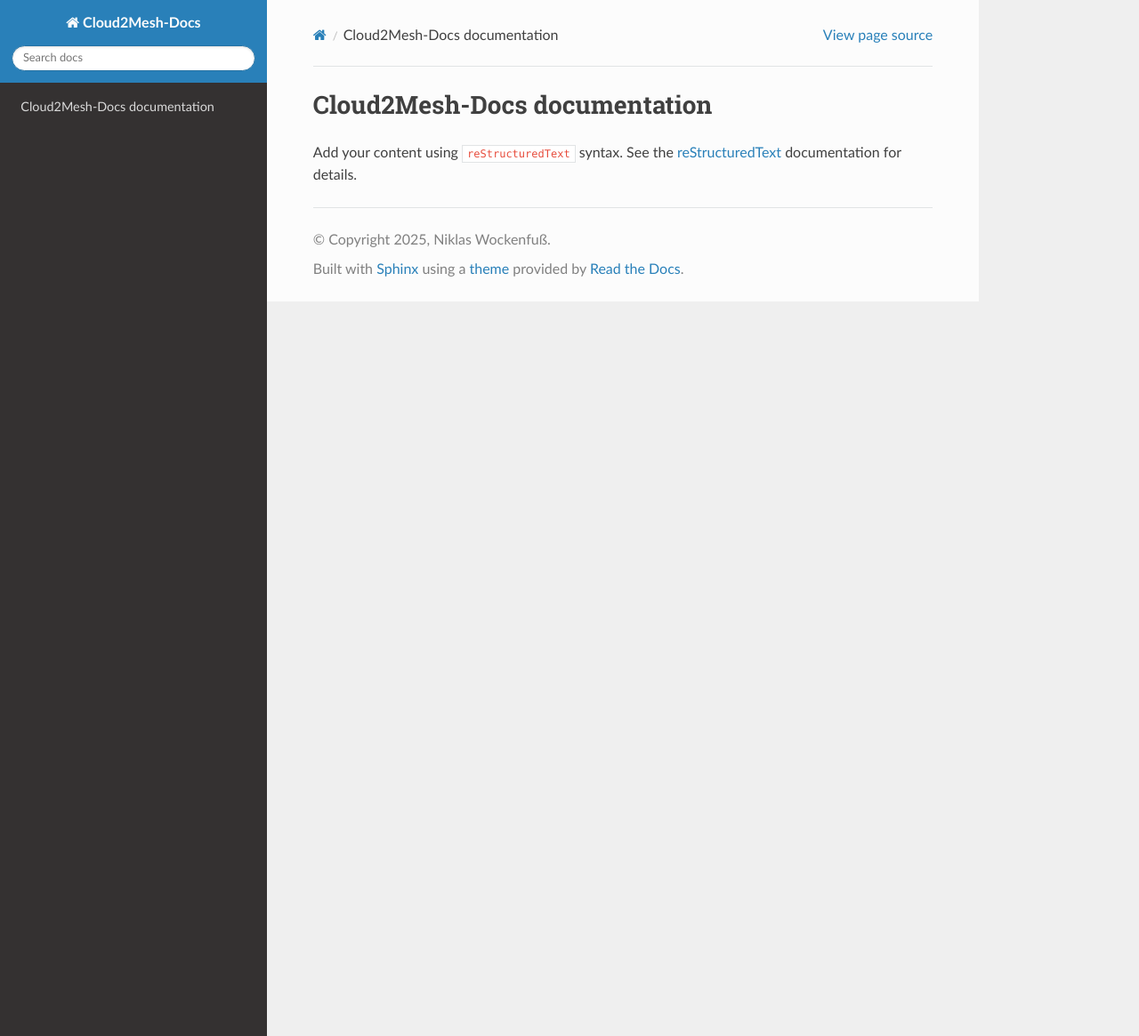
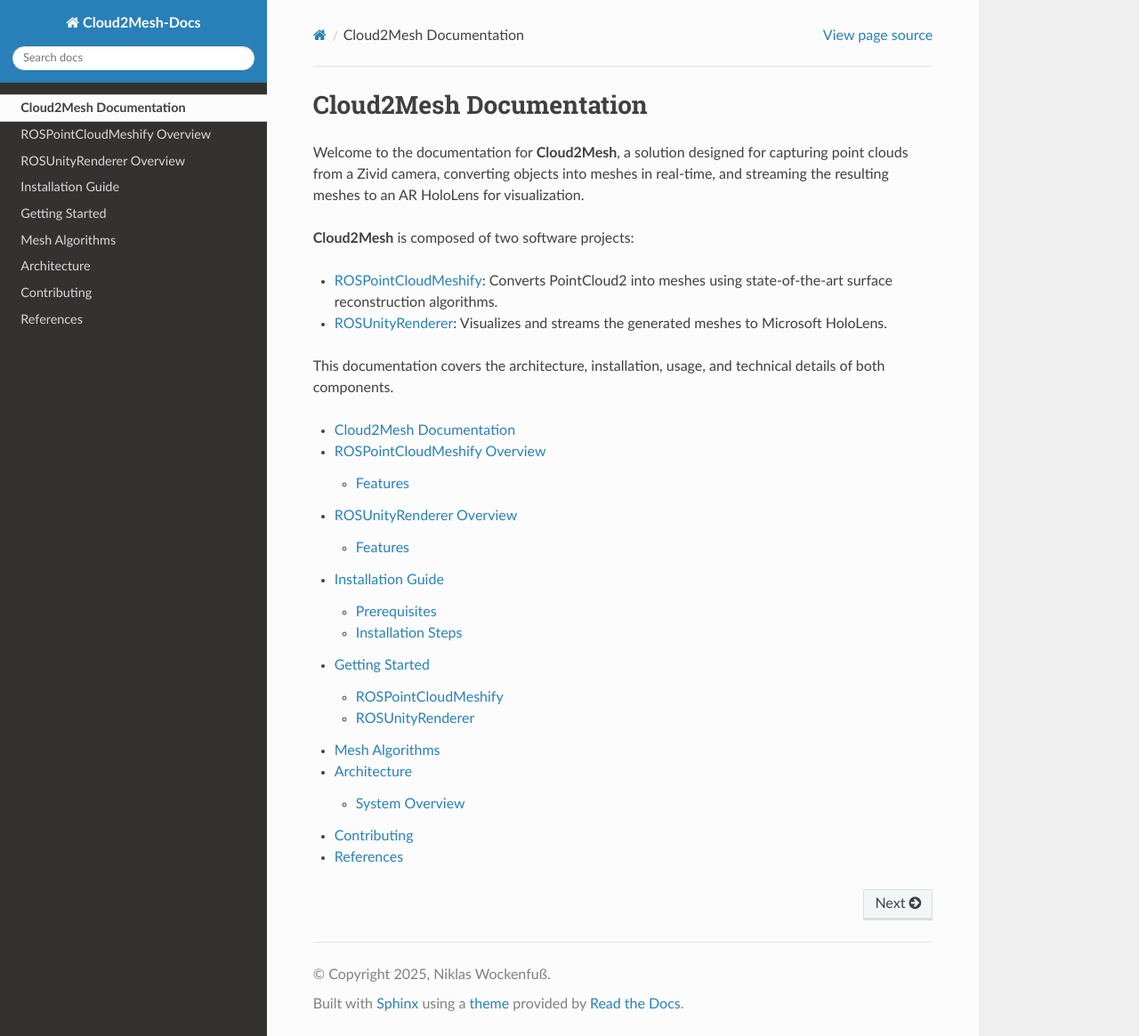
Before and after one commit to NiklasDerEchte/Cloud2Mesh-Docs, a Sphinx documentation site: the page built from docs/index.rst, in a window 1280 px wide and 1165 px high. Shown: the whole window at 89% size. Built offline with Sphinx 7.4.7 and the Read the Docs theme 3.1.0, drawn with Linux system fonts in a browser that asks for light colours.

Commit message:
structure and context update

```diff
--- /dev/null
+++ b/docs/architecture.rst
@@ -0,0 +1,17 @@
+Architecture
+============
+
+System Overview
+---------------
+
+The Cloud2Mesh architecture includes the following components:
+
+- **Zivid Camera**: Captures point clouds and publishes PointCloud2 data via `ROS2 <https://github.com/ros2/ros2>`__.
+- **ROSPointCloudMeshify**: Processes the point cloud and generates meshes.
+- **ROSUnityRenderer**: Visualizes and streams the meshes in AR.
+
+**Data Flow Diagram**:
+
+.. code-block::
+
+   Zivid Camera --> PointCloud2 (ROS) --> ROSPointCloudMeshify --> Mesh Topic --> ROSUnityRenderer --> HoloLens
--- a/docs/index.rst
+++ b/docs/index.rst
@@ -1,16 +1,23 @@
-.. Cloud2Mesh-Docs documentation master file, created by
-   sphinx-quickstart on Tue Jan 21 13:33:09 2025.
-   You can adapt this file completely to your liking, but it should at least
-   contain the root `toctree` directive.
+Cloud2Mesh Documentation
+========================
 
-Cloud2Mesh-Docs documentation
-=============================
+Welcome to the documentation for **Cloud2Mesh**, a solution designed for capturing point clouds from a Zivid camera, converting objects into meshes in real-time, and streaming the resulting meshes to an AR HoloLens for visualization.
 
-Add your content using ``reStructuredText`` syntax. See the
-`reStructuredText <https://www.sphinx-doc.org/en/master/usage/restructuredtext/index.html>`_
-documentation for details.
+**Cloud2Mesh** is composed of two software projects:
 
+* `ROSPointCloudMeshify <https://github.com/NiklasDerEchte/ROSPointCloudMeshify>`_: Converts PointCloud2 into meshes using state-of-the-art surface reconstruction algorithms.
+* `ROSUnityRenderer <https://github.com/NiklasDerEchte/ROSUnityRenderer>`_: Visualizes and streams the generated meshes to Microsoft HoloLens.
+
+This documentation covers the architecture, installation, usage, and technical details of both components.
 
 .. toctree::
-   :maxdepth: 2
-   :caption: Contents:
+
+   self
+   ros_point_cloud_meshify
+   ros_unity_renderer
+   installation
+   usage
+   mesh_algorithms
+   architecture
+   contributing
+   references
--- /dev/null
+++ b/docs/installation.rst
@@ -0,0 +1,78 @@
+Installation Guide
+==================
+
+Prerequisites
+-------------
+
+To get started, ensure you have the following:
+
+- **Zivid Camera** with `drivers <https://support.zivid.com/en/latest/getting-started/software-installation.html>`__ installed.
+- **Microsoft HoloLens** (HoloLens 2 recommended).
+- `ROS2 <https://github.com/ros2/ros2>`__: `Humble <https://docs.ros.org/en/humble/index.html>`__.
+- **Unity 2021 or higher** with AR Foundation.
+
+**ROSPointCloudMeshify Requirements**:
+
+- A **C++ compiler** (GCC, Clang, or MSVC).
+- `ROS2 <https://github.com/ros2/ros2>`__ installation with support for `sensor_msgs`.
+- PointCloud Library (**PCL**) installed.
+
+**ROSUnityRenderer Requirements**:
+
+- Unity Editor.
+- Mixed Reality Toolkit (**MRTK**) for HoloLens.
+- AR Foundation.
+
+Installation Steps
+------------------
+
+**1. ROSPointCloudMeshify**:
+
+1. Clone the repository:
+
+   .. code-block:: bash
+
+      git clone https://github.com/NiklasDerEchte/ROSPointCloudMeshify
+      cd ROSPointCloudMeshify
+
+2. Install dependencies:
+
+   .. code-block:: bash
+
+      sudo apt-get install libpcl-dev ros-noetic-pcl-ros
+
+3. Build the project:
+
+   .. code-block:: bash
+
+      mkdir build
+      cd build
+      cmake ..
+      make
+
+4. Run the `ROS2 <https://github.com/ros2/ros2>`__ node:
+
+   .. code-block:: bash
+
+      roslaunch ROSPointCloudMeshify pointcloud_to_mesh.launch
+
+**2. ROSUnityRenderer**:
+
+1. Clone the repository:
+
+   .. code-block:: bash
+
+      git clone https://github.com/NiklasDerEchte/ROSUnityRenderer
+      cd ROSUnityRenderer
+
+2. Open the project in Unity Editor.
+
+3. Import required Unity packages:
+   - Mixed Reality Toolkit (**MRTK**)
+   - **AR Foundation**
+
+4. Build the project for HoloLens:
+   - Switch platform to UWP.
+   - Configure project settings for HoloLens.
+
+5. Deploy the app to the HoloLens.
```
Also changed, not shown: docs/brainstorming.md (added, +6 -0 lines), docs/contributing.rst (added, +12 -0 lines), docs/mesh_algorithms.rst (added, +25 -0 lines), docs/references.rst (added, +7 -0 lines), docs/ros_point_cloud_meshify.rst (added, +20 -0 lines), docs/ros_unity_renderer.rst (added, +17 -0 lines), docs/usage.rst (added, +21 -0 lines), 3 other files.
